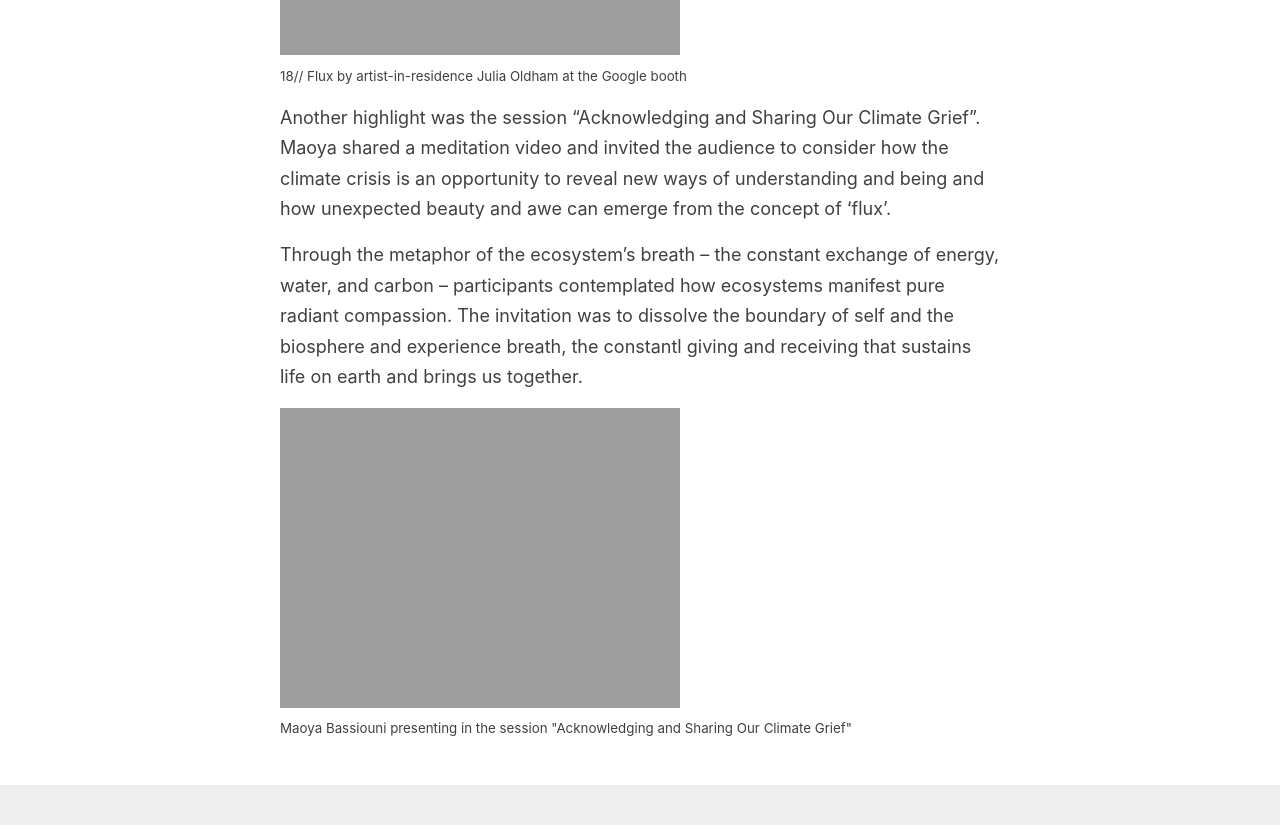
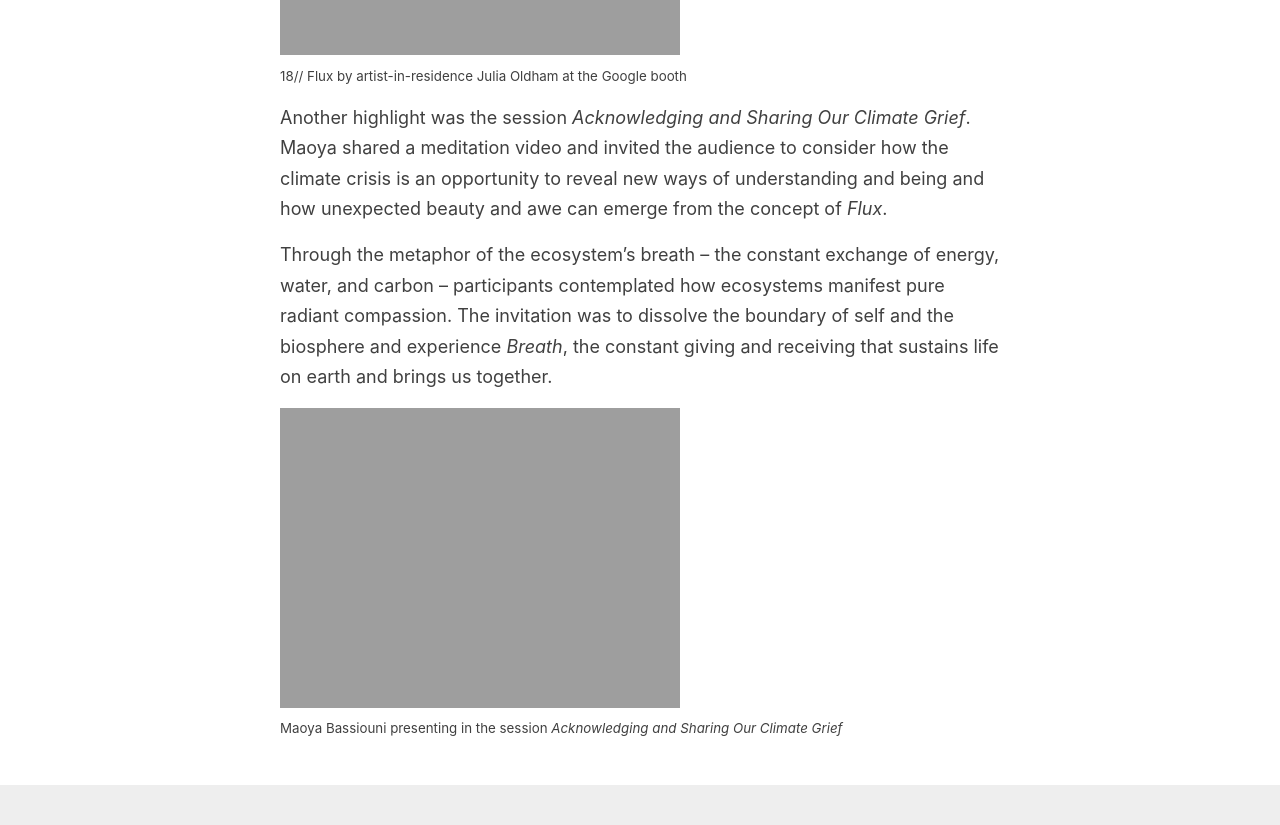
Before and after one commit to fluxnetart/fluxnetart.github.io, a Jekyll site: the page built from _posts/2024-12-11-agumeeting.md, in a window 1280 px wide. Shown: the part 1293-2118 px from the top of the page. Built offline with Jekyll 4.4.1, drawn with Linux system fonts in a browser that asks for light colours.

Commit message:
fix typos

```diff
--- a/_posts/2024-12-11-agumeeting.md
+++ b/_posts/2024-12-11-agumeeting.md
@@ -16,11 +16,11 @@ With presentations in sessions across multiple scientific disciplines, Maoya Bas
   <figcaption> 18// Flux by artist-in-residence Julia Oldham at the Google booth</figcaption>
 </figure>
 
-Another highlight was the session "Acknowledging and Sharing Our Climate Grief". Maoya shared a meditation video and invited the audience to consider how the climate crisis is an opportunity to reveal new ways of understanding and being and how unexpected beauty and awe can emerge from the concept of ‘flux’.
+Another highlight was the session <i>Acknowledging and Sharing Our Climate Grief</i>. Maoya shared a meditation video and invited the audience to consider how the climate crisis is an opportunity to reveal new ways of understanding and being and how unexpected beauty and awe can emerge from the concept of <i>Flux</i>.
 
-Through the metaphor of the ecosystem’s breath – the constant exchange of energy, water, and carbon – participants contemplated how ecosystems manifest pure radiant compassion. The invitation was to dissolve the boundary of self and the biosphere and experience breath, the constantl giving and receiving that sustains life on earth and brings us together.
+Through the metaphor of the ecosystem’s breath – the constant exchange of energy, water, and carbon – participants contemplated how ecosystems manifest pure radiant compassion. The invitation was to dissolve the boundary of self and the biosphere and experience <i>Breath</i>, the constant giving and receiving that sustains life on earth and brings us together.
 
 <figure>
 	<img src="https://fluxnetart.github.io/images/agu_maoya.png">
-  <figcaption>Maoya Bassiouni presenting in the session "Acknowledging and Sharing Our Climate Grief"</figcaption>
+  <figcaption>Maoya Bassiouni presenting in the session <i>Acknowledging and Sharing Our Climate Grief</i></figcaption>
 </figure>
```
